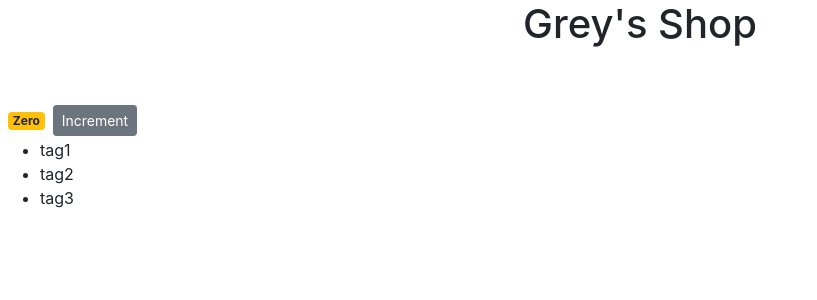
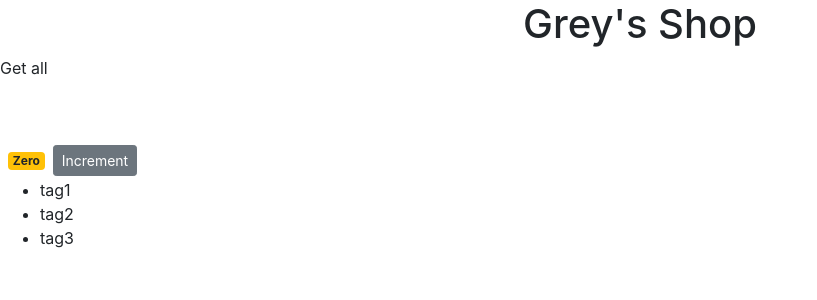
Before and after one commit to Janice-M/counter-app, a React (Create React App) app: page / in a window 1280 px wide. Shown: the top 300 px of the page, without its empty margins (0-817 px from the left). Built offline with nearby package versions, Linux system fonts and the light colour scheme.

Commit message:
jsx counter states

```diff
--- a/src/components/counter.jsx
+++ b/src/components/counter.jsx
@@ -15,6 +15,7 @@ class Counter extends Component {
 
             <div >
                 <h1 className='text-center'>  Grey's Shop</h1>
+                <p>Get all</p>
                 <br />
                 <br />
 
```
